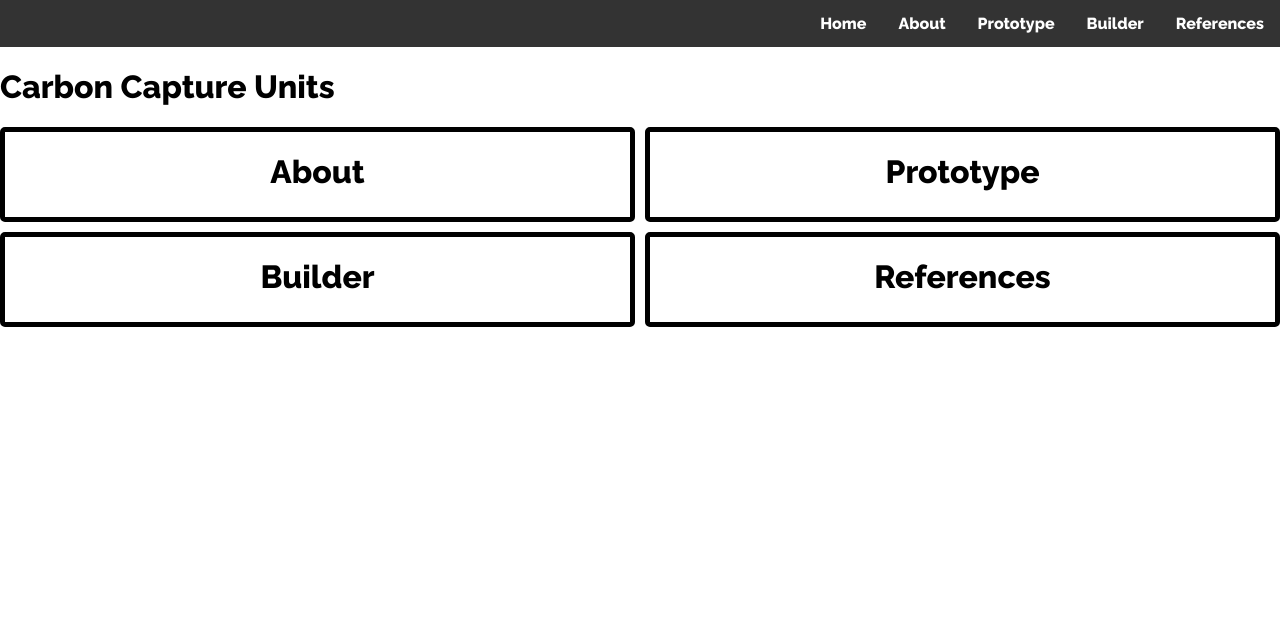
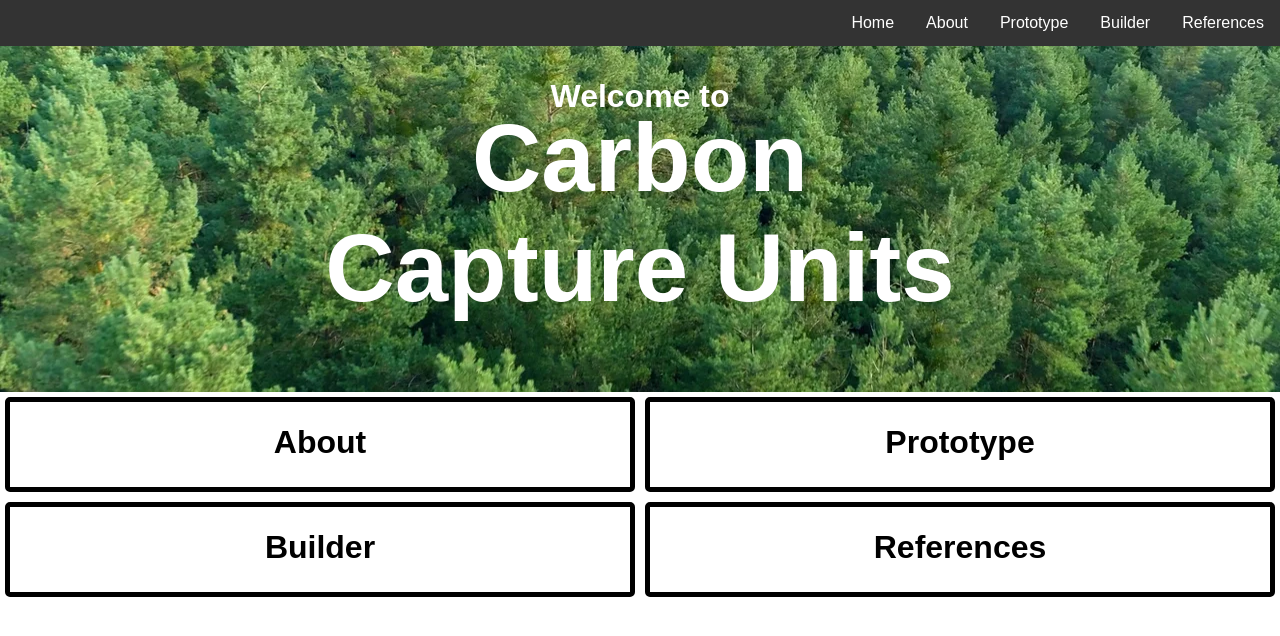
Before and after one commit to Waphhh/chemdotcom, a plain HTML site: page index.html in a window 1280 px wide. Drawn offline with Linux system fonts and the light colour scheme.

Commit message:
more layout

```diff
--- a/index.html
+++ b/index.html
@@ -3,7 +3,7 @@
     <link rel="stylesheet" type="text/css" href="style.css">
     <link rel="preconnect" href="https://fonts.googleapis.com">
     <link rel="preconnect" href="https://fonts.gstatic.com" crossorigin>
-    <link href="https://fonts.googleapis.com/css2?family=Raleway:wght@800&display=swap" rel="stylesheet">
+    <link href="https://fonts.googleapis.com/css2?family=Raleway:wght@750&display=swap" rel="stylesheet">
     <title>Chemdotcom</title>
 </head>
 <body>
@@ -19,6 +19,7 @@
 
     <div id="top">
         <div id="Header">
+            <h2 id="Welcome_title">Welcome to</h2>
             <h1 id="Page_title">Carbon Capture Units</h1>
         </div>
     </div>
--- a/style.css
+++ b/style.css
@@ -37,6 +37,7 @@ li a:hover {
     grid-template-columns: 1fr 1fr;
     grid-template-rows: 50% 50%;
     gap: 10px;
+    padding: 5px;
 }
 
 #About, #Builder, #Prototype, #References {
@@ -47,6 +48,25 @@ li a:hover {
     text-align: center;
 }
 
+#Header {
+    text-align: center;
+    padding: 5px;
+    background-image: url(bg1.webp);
+}
+
+#Welcome_title {
+    font-size: 32px;
+    color: white;
+}
+
+#Page_title {
+    font-size: 96px;
+    margin-top: -3%;
+    width: 50%;
+    margin-left: auto;
+    margin-right: auto;
+    color: white;
+}
 
 
 
```
